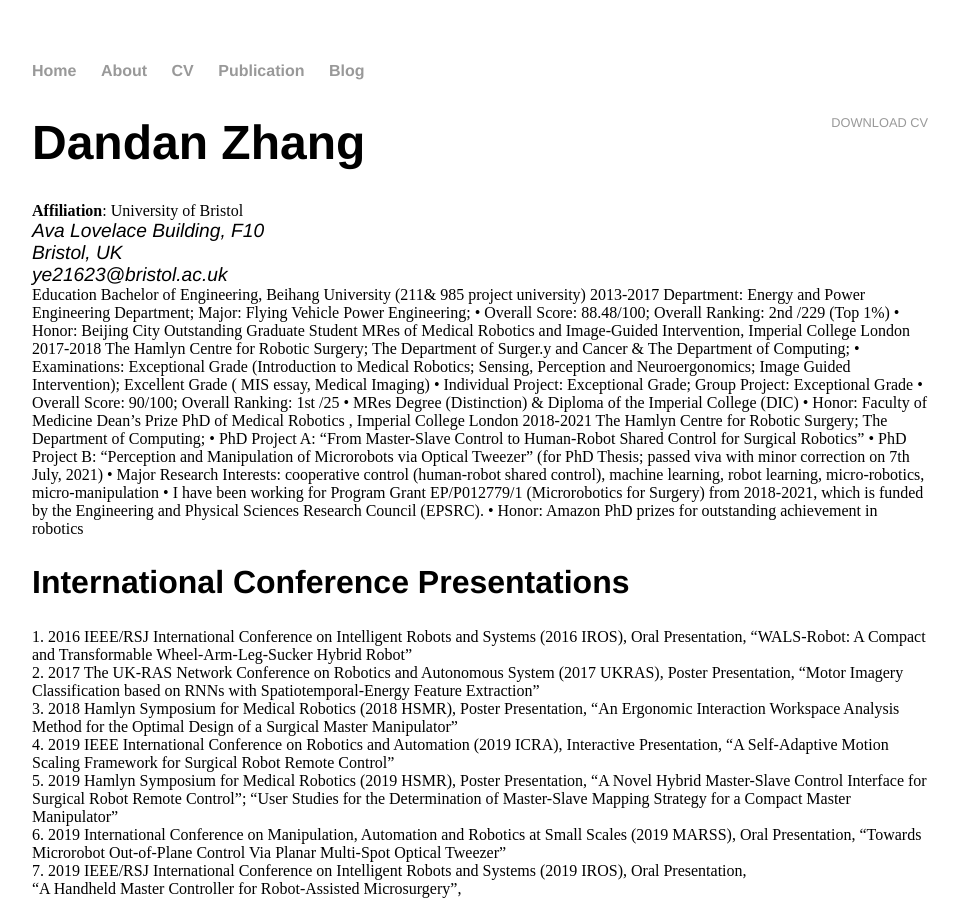
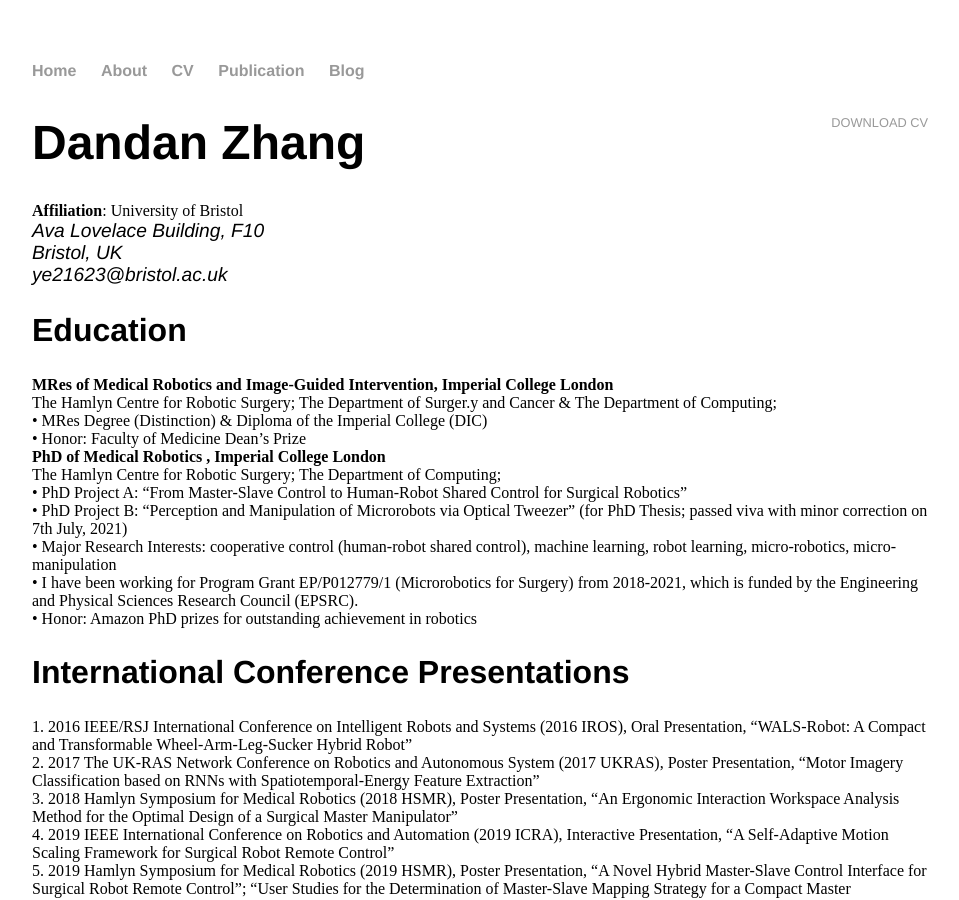
Before and after one commit to ImperialDanDan/ImperialDanDan.github.io, a Jekyll site: the page built from cv/index.html, in a window 1280 px wide and 900 px high. Shown: the whole window, without its empty margins (160-1119 px from the left). Built offline with Jekyll 4.4.1, drawn with Linux system fonts in a browser that asks for light colours; Markdown is read by kramdown in place of the engine named in the settings.

Commit message:
Update index.html

```diff
--- a/cv/index.html
+++ b/cv/index.html
@@ -16,29 +16,21 @@
 					</address>
 
 
-		Education
+	<h2>Education</h2>
 
-Bachelor of Engineering, Beihang University (211& 985 project university)		                                 2013-2017
-Department: Energy and Power Engineering Department; Major: Flying Vehicle Power Engineering;
-•	Overall Score: 88.48/100; Overall Ranking:  2nd /229 (Top 1%)
-•	Honor:  Beijing City Outstanding Graduate Student
 
-MRes of Medical Robotics and Image-Guided Intervention, Imperial College London                                2017-2018
-The Hamlyn Centre for Robotic Surgery; The Department of Surger.y and Cancer &  The Department of Computing;
-•	Examinations: Exceptional Grade  (Introduction to Medical Robotics;  Sensing, Perception and Neuroergonomics;
-                  Image Guided Intervention);  Excellent Grade ( MIS essay, Medical Imaging)
-•	Individual Project: Exceptional Grade; Group Project: Exceptional Grade
-•	Overall Score: 90/100; Overall Ranking: 1st /25
-•	MRes Degree (Distinction) & Diploma of the Imperial College (DIC)
-•	Honor: Faculty of Medicine Dean’s Prize
+<strong>MRes of Medical Robotics and Image-Guided Intervention, Imperial College London</strong>     <br>
+The Hamlyn Centre for Robotic Surgery; The Department of Surger.y and Cancer &  The Department of Computing;<br>
+•	MRes Degree (Distinction) & Diploma of the Imperial College (DIC) <br>
+•	Honor: Faculty of Medicine Dean’s Prize<br>
 
-PhD of Medical Robotics	, Imperial College London          				                                2018-2021
-The Hamlyn Centre for Robotic Surgery; The Department of Computing;
-•	PhD Project A: “From Master-Slave Control to Human-Robot Shared Control for Surgical Robotics”
-•	PhD Project B: “Perception and Manipulation of Microrobots via Optical Tweezer” (for PhD Thesis; passed viva with minor correction on 7th July, 2021)
-•	Major Research Interests: cooperative control (human-robot shared control), machine learning, robot learning, micro-robotics, micro-manipulation
-•	I have been working for Program Grant EP/P012779/1 (Microrobotics for Surgery) from 2018-2021, which is funded by the Engineering and Physical Sciences Research Council (EPSRC).
-•	Honor:  Amazon PhD prizes for outstanding achievement in robotics
+<strong>PhD of Medical Robotics	, Imperial College London</strong> <br>
+The Hamlyn Centre for Robotic Surgery; The Department of Computing;	<br>
+•	PhD Project A: “From Master-Slave Control to Human-Robot Shared Control for Surgical Robotics” <br>
+•	PhD Project B: “Perception and Manipulation of Microrobots via Optical Tweezer” (for PhD Thesis; passed viva with minor correction on 7th July, 2021)<br>
+•	Major Research Interests: cooperative control (human-robot shared control), machine learning, robot learning, micro-robotics, micro-manipulation<br>
+•	I have been working for Program Grant EP/P012779/1 (Microrobotics for Surgery) from 2018-2021, which is funded by the Engineering and Physical Sciences Research Council (EPSRC).<br>
+•	Honor:  Amazon PhD prizes for outstanding achievement in robotics<br>
 
 
 
```
